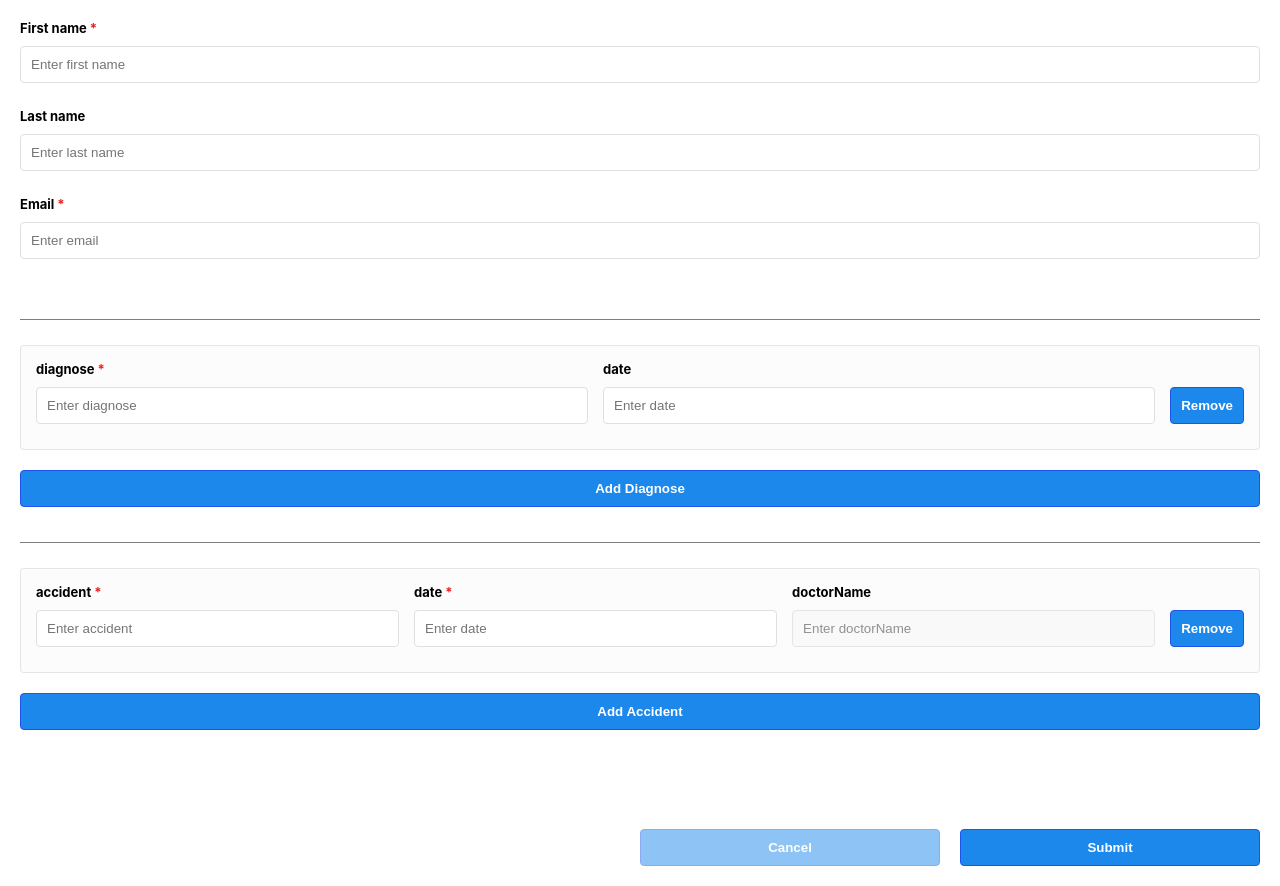
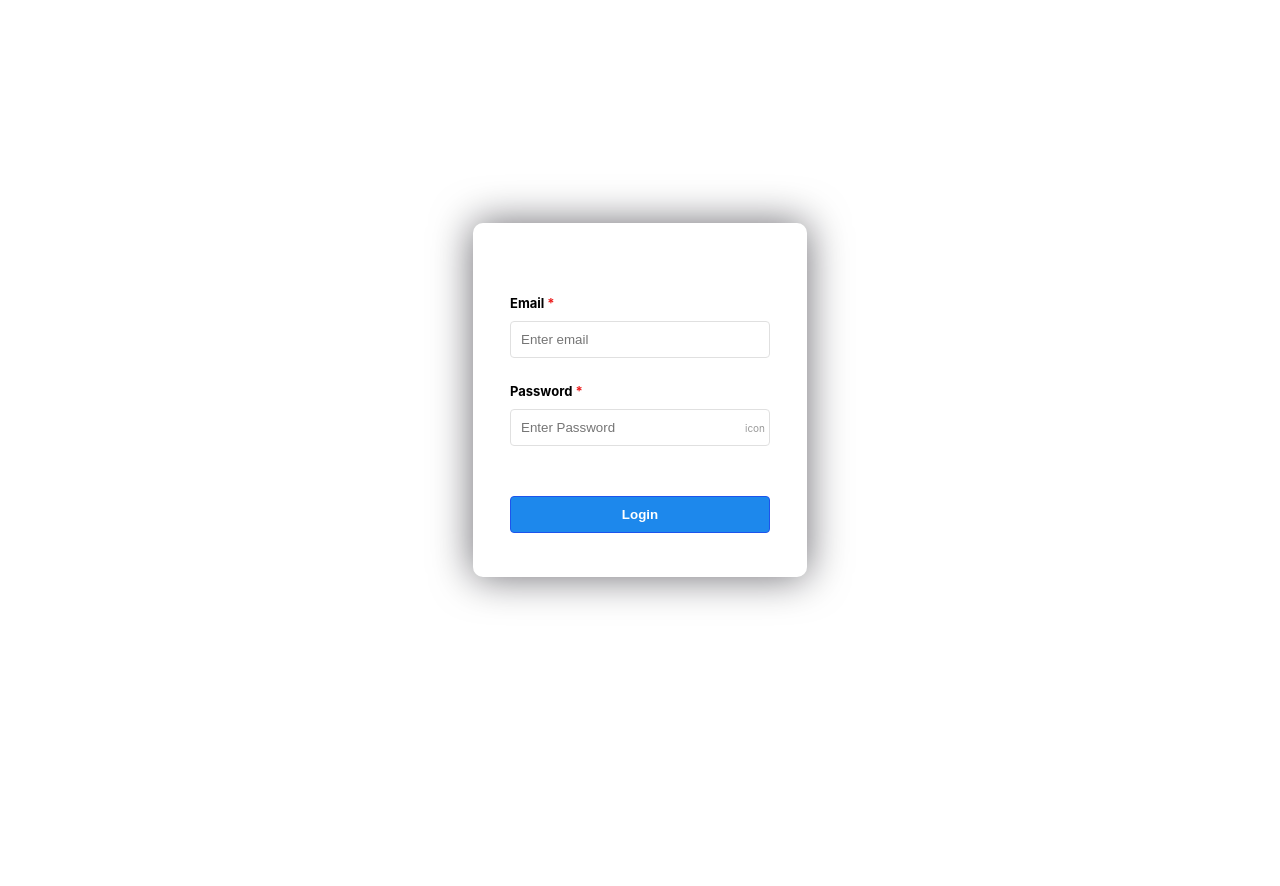
Before and after one commit to letenote/dynamic-form-and-validation, a React (Create React App) app: page / in a window 1280 px wide. After the commit the page ends 800 px from the top, so only its background shows below. Built offline with nearby package versions, Linux system fonts and the light colour scheme.

Commit message:
handle memoized child component => implement login form

```diff
--- a/src/components/GetFormElement.js
+++ b/src/components/GetFormElement.js
@@ -1,8 +1,10 @@
-import React from 'react';
+import React, { memo } from 'react';
 import TextField from './form/TextField';
 
 const GetFormElement = ( props ) => {
   const { type } = props;
+  console.log("--> GetFormElement Render", props.label);
+
   switch( type ){
     case "text":
     case "email":
@@ -11,6 +13,10 @@
     default:
       return null
   }
+};
+
+const compare = ( prevProps, nextProps ) => {
+  return JSON.stringify(prevProps) === JSON.stringify(nextProps)
 }
 
-export default GetFormElement
+export default memo(GetFormElement, compare);
--- a/src/components/form/TextField.js
+++ b/src/components/form/TextField.js
@@ -11,11 +11,15 @@
   disable,
   addStyle,
   required,
-  validation,
+  validation : { isError, isTouched, message },
   onBlur,
   onKeyUp
 }) => {
   const [ showPS, setShowPS ] = useState(false);
+  const showError = isError && isTouched;
+  const errorMessage = message || "";
+  console.log("---> TextField Render", label, showError)
+
   return (
     <div
       style={
@@ -39,7 +43,7 @@
       </label>
       <div style={{ position: 'relative' }}>
         <input
-          className={validation && validation.isTouched && validation.isError ? 'error-validation' : null}
+          className={ showError ? 'error-validation' : null}
           value={value}
           disabled={disable}
           onChange={onChange}
@@ -64,12 +68,16 @@
         }
       </div>
       {
-        validation && validation.isTouched && validation.isError && (
-          <div className="error-validation" style={{ position: 'absolute', bottom: '-20px'}}>{validation.message}</div>
+        showError && (
+          <div className="error-validation" style={{ position: 'absolute', bottom: '-20px'}}>{ errorMessage }</div>
         )
       }
     </div>
   );
 };
 
-export default memo(TextField);
+const compare = ( prevProps, nextProps ) => {
+  return JSON.stringify(prevProps) === JSON.stringify(nextProps)
+}
+
+export default memo(TextField,compare);
--- a/src/container/login/index.js
+++ b/src/container/login/index.js
@@ -4,7 +4,6 @@
 import GetFormElement from '../../components/GetFormElement';
 import Button from '../../components/Button';
 import * as Yup from 'yup';
-
 const Login = () => {
   const fields = useFormik({
     initialValues: formData,
@@ -21,38 +20,42 @@
                 .matches(/^\S*$/, 'Should not contain spaces'),
       })
     }),
-    onSubmit: (values) => {
-      console.warn('RESULT::', values);
-    },
+    validateOnMount: false,
+    validateOnChange: false,
+    validateOnBlur: false,
+    onSubmit:(values, help) => {
+      console.warn('RESULT::', values, help);
+      help.resetForm()
+    }
   })
+  console.log("-> Login Render")
+
   return(
     <div>
       <div className="login-box">
         <FormikProvider value={fields}>
-        {console.log('formik:', fields)}
           <form onSubmit={fields.handleSubmit} style={{ padding: 20 }}>
             {
               Object.keys( fields.values ).map(( field, fieldIndex ) => {
                 const currentDefaultField = fields.values[field];
-
-                return GetFormElement({
-                  key: fieldIndex,
-                  disable: currentDefaultField.disable,
-                  label: currentDefaultField.label,
-                  id: currentDefaultField.id,
-                  name: currentDefaultField.targetValue, // => path obj for store/save value
-                  placeholder: currentDefaultField.placeholder,
-                  type: currentDefaultField.type,
-                  onChange: fields.handleChange,
-                  onBlur: fields.handleBlur,
-                  value: currentDefaultField.value,
-                  required: currentDefaultField.required,
-                  validation: {
+                return <GetFormElement
+                  key={fieldIndex}
+                  disable={currentDefaultField.disable}
+                  label={currentDefaultField.label}
+                  id={currentDefaultField.id}
+                  name={currentDefaultField.targetValue} // => path obj for store/save value
+                  placeholder={currentDefaultField.placeholder}
+                  type={currentDefaultField.type}
+                  onChange={fields.handleChange}
+                  onBlur={fields.handleBlur}
+                  value={currentDefaultField.value}
+                  required={currentDefaultField.required}
+                  validation={{
                     isError: !!fields.errors[field],
                     isTouched: !!fields.touched[field],
                     message: !!fields.errors[field] && fields.errors[field].value
-                  }
-                });
+                  }}
+                />
               })
             }
             <Button type="submit" title={"Login"} style={{ marginTop: 25 }}/>
```
Also changed, not shown: src/App.js (+4 -5 lines).
